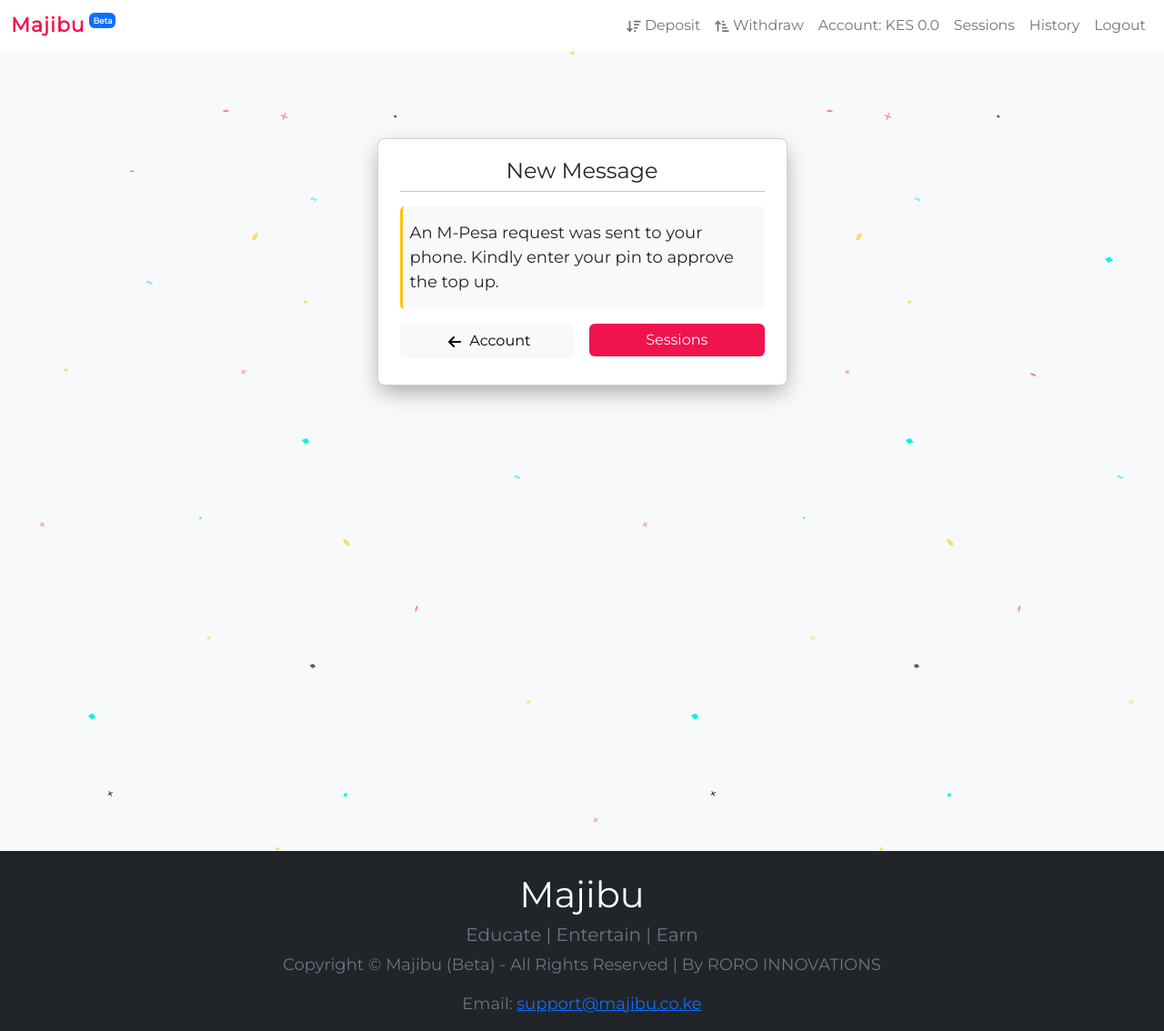
After one commit to waruingugi/majibu-v5, a Python web app: template app/accounts/templates/stkpush_sent.html in a window 1280 px wide. The commit adds this page. Shown: the whole page at 91% size. Run offline with Jinja, Linux system fonts and the light colour scheme; the template is opened without the code that fills it, so the values that code supplies are empty; some libraries are stand-ins or nearby versions.

Commit message:
Fix bug that shows double error: Improve STKPush routes

```diff
--- /dev/null
+++ b/app/accounts/templates/stkpush_sent.html
@@ -0,0 +1,41 @@
+{% extends "templates/layout.html" %}
+
+{% block content %}
+    {% include "templates/navbar.html" %}
+
+    <section id="content-full-height" class="bg-light py-5">
+        <div class="container">
+            <div class="row justify-content-center">
+                <div class="col-md-5">
+                    <div class="card mt-5" id="content-card">
+                        <div class="card-body">
+                            <h4 class="text-center">New Message</h4>
+                            <hr class="mt-0">
+                            <div id="info-box" class="bg-light border-warning">
+                                <span class="text-">An M-Pesa request was sent to your phone. Kindly enter your pin to approve the top up.</span>
+                            </div>
+                            <div class="card-footer bg-white border-0 mt-2 px-1">
+                                <div class="row">
+                                    <div class="col px-2">
+                                        <a href="{{ url_for('get_wallet') }}" class="btn btn-light d-block w-100" role="button">&nbsp;<svg xmlns="http://www.w3.org/2000/svg" viewBox="-32 0 512 512" width="1em" height="1em" fill="currentColor" class="me-2">
+                                                <!--! Font Awesome Free 6.1.1 by @fontawesome - https://fontawesome.com License - https://fontawesome.com/license/free (Icons: CC BY 4.0, Fonts: SIL OFL 1.1, Code: MIT License) Copyright 2022 Fonticons, Inc. -->
+                                                <path d="M447.1 256C447.1 273.7 433.7 288 416 288H109.3l105.4 105.4c12.5 12.5 12.5 32.75 0 45.25C208.4 444.9 200.2 448 192 448s-16.38-3.125-22.62-9.375l-160-160c-12.5-12.5-12.5-32.75 0-45.25l160-160c12.5-12.5 32.75-12.5 45.25 0s12.5 32.75 0 45.25L109.3 224H416C433.7 224 447.1 238.3 447.1 256z"></path>
+                                            </svg>Account
+                                        </a>
+                                    </div>
+                                    <div class="col px-2">
+                                        <a href="{{ url_for('get_home') }}" class="btn btn-primary d-block w-100" role="button" id="btn-preferred">Sessions</a>
+                                    </div>
+                                </div>
+                            </div>
+                        </div>
+                    </div>
+                </div>
+            </div>
+        </div>
+    </section>
+
+
+    {% include 'templates/footer.html' %}
+
+{% endblock %}
--- a/app/errors/custom.py
+++ b/app/errors/custom.py
@@ -12,6 +12,6 @@ class ErrorCodes(str, Enum):
     INCORRECT_USERNAME_OR_PASSWORD = "Incorrect username or password"
     USERS_PRIVILEGES_NOT_ENOUGH = "This user doesn't have enough privileges"
     STKPushFailed = (
-        "An error ocurred while initiating the STKPush request"
+        "An error ocurred while initiating the STKPush request. "
         "Please try the payment again using our Business PayBill"
     )
--- a/app/exceptions/handlers.py
+++ b/app/exceptions/handlers.py
@@ -14,8 +14,10 @@ def register_exception_handlers(app: FastAPI) -> None:
 
         if hasattr(exc, "detail"):
             server_errors.append(exc.detail)
-        if hasattr(exc, "error_message"):
+        elif hasattr(exc, "error_message"):
             server_errors.append(exc.error_message)
+        else:
+            pass  # No specific error message was found
 
         return templates.TemplateResponse(
             template,
--- a/pyproject.toml
+++ b/pyproject.toml
@@ -32,6 +32,7 @@ python-jose = {extras = ["cryptography"], version = "^3.3.0"}
 slowapi = "^0.1.8"
 asgi-correlation-id = "^4.2.0"
 pytest-cov = "^4.0.0"
+ggshield = "^1.15.0"
 
 
 [tool.poetry.group.dev.dependencies]
```
Also changed, not shown: app/accounts/routes/account.py (+34 -8 lines), app/accounts/templates/deposit.html (+6 -5 lines), .pre-commit-config.yaml, 1 other file.
